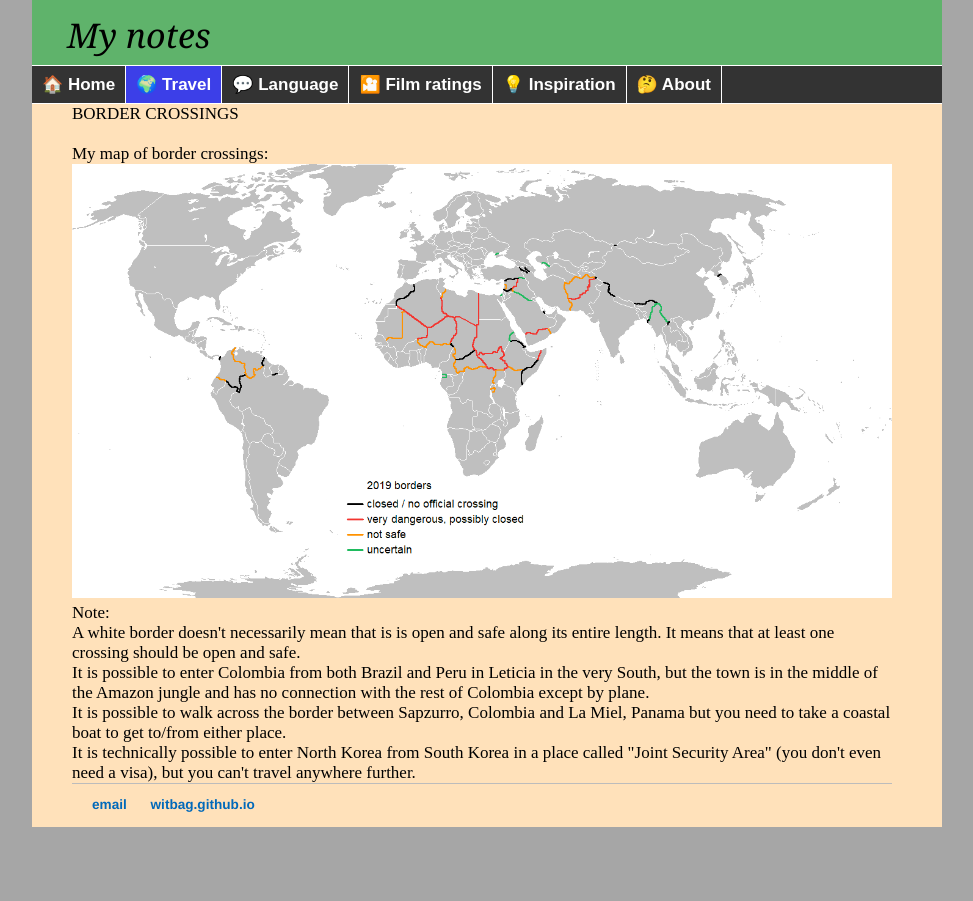
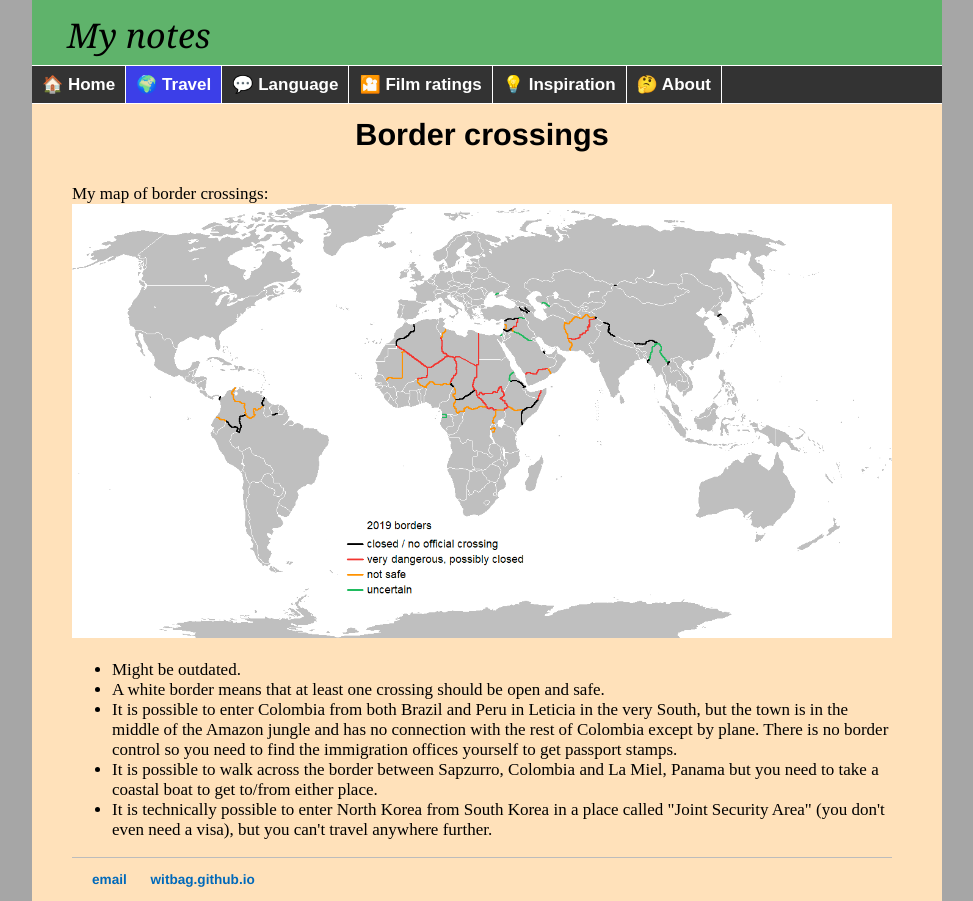
Before and after one commit to witbag/witbag.github.io, a Jekyll site: the page built from travel/borders.html, in a window 1280 px wide. Shown: the whole page, without its empty margins (153-1126 px from the left). Built offline with Jekyll 4.4.1, drawn with Linux system fonts in a browser that asks for light colours.

Commit message:
Update borders.html

```diff
--- a/travel/borders.html
+++ b/travel/borders.html
@@ -5,14 +5,17 @@ title: Travel advice
 
 <div class="travel">
 
-BORDER CROSSINGS<br>
+<br>
+<center><h2>Border crossings</h2></center>
 <br>
 My map of border crossings:
 <img src="/travel/closed_borders.png" alt="Border crossings" width=100%>
-Note:<br>
-A white border doesn't necessarily mean that is is open and safe along its entire length. It means that at least one crossing should be open and safe.<br>
-It is possible to enter Colombia from both Brazil and Peru in Leticia in the very South, but the town is in the middle of the Amazon jungle and has no connection with the rest of Colombia except by plane.<br>
-It is possible to walk across the border between Sapzurro, Colombia and La Miel, Panama but you need to take a coastal boat to get to/from either place.<br>
-It is technically possible to enter North Korea from South Korea in a place called "Joint Security Area" (you don't even need a visa), but you can't travel anywhere further.<br>
+<ul>
+<li>Might be outdated.
+<li>A white border means that at least one crossing should be open and safe.
+<li>It is possible to enter Colombia from both Brazil and Peru in Leticia in the very South, but the town is in the middle of the Amazon jungle and has no connection with the rest of Colombia except by plane. There is no border control so you need to find the immigration offices yourself to get passport stamps.
+<li>It is possible to walk across the border between Sapzurro, Colombia and La Miel, Panama but you need to take a coastal boat to get to/from either place.
+<li>It is technically possible to enter North Korea from South Korea in a place called "Joint Security Area" (you don't even need a visa), but you can't travel anywhere further.
+</ul>
 
 </div>
```
